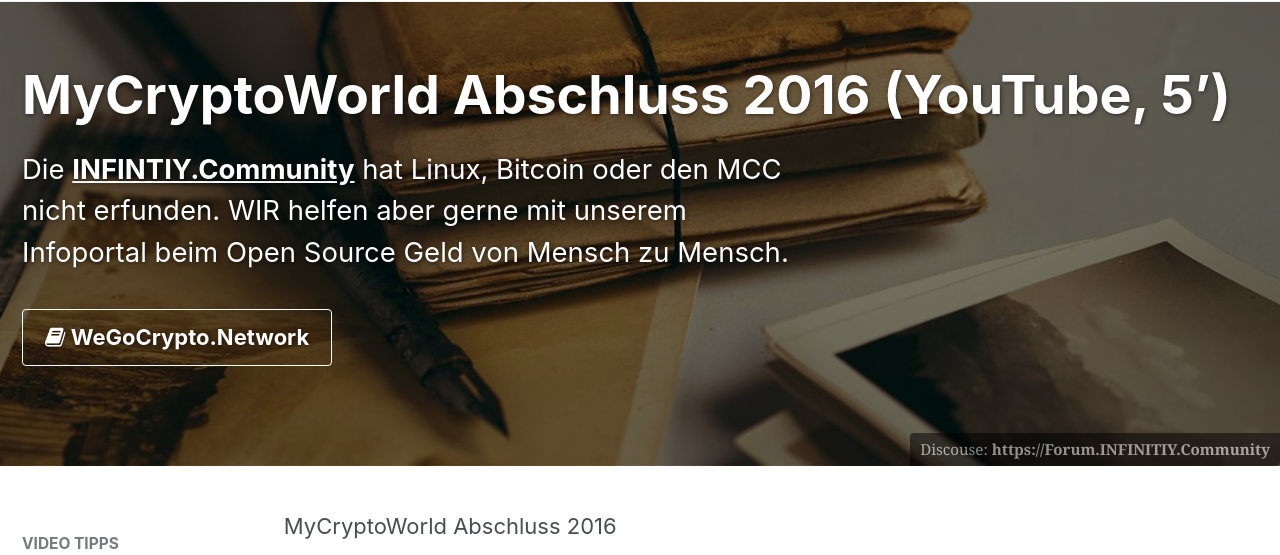
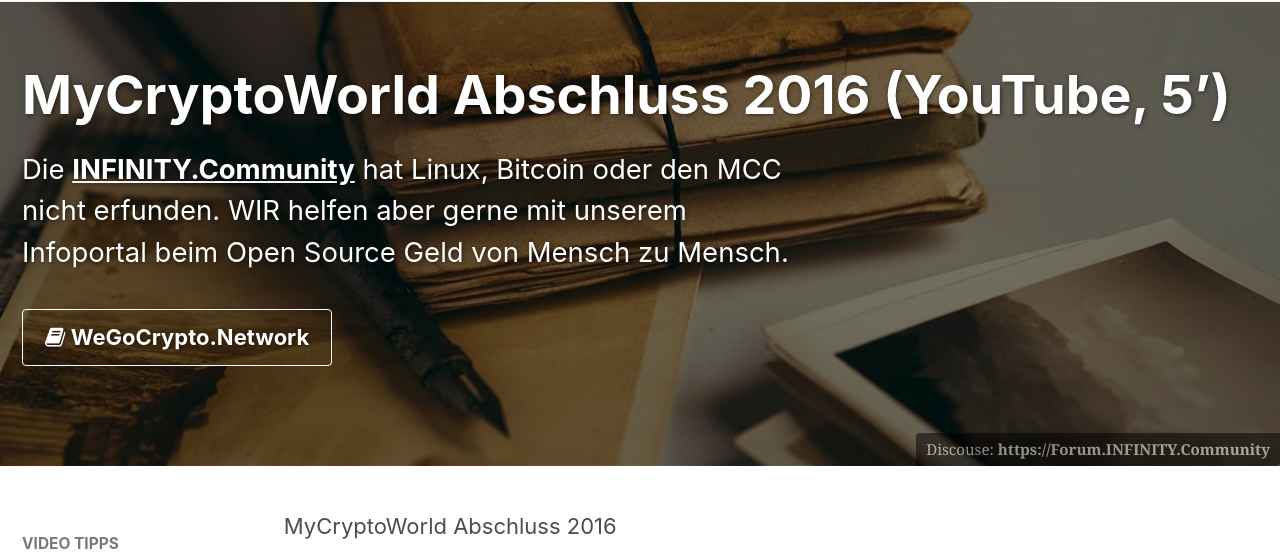
Before and after one commit to infinity-economics/WhitePaper, a Jekyll site: the page built from _posts/2017-01-10-MyCryptoWorld-Blockchain-youtube.md, in a window 1280 px wide and 900 px high. Shown: the part 98-653 px from the top of the window. Built offline with Jekyll 4.4.1, drawn with Linux system fonts in a browser that asks for light colours.

Commit message:
Update 2017-01-10-MyCryptoWorld-Blockchain-youtube.md

```diff
--- a/_posts/2017-01-10-MyCryptoWorld-Blockchain-youtube.md
+++ b/_posts/2017-01-10-MyCryptoWorld-Blockchain-youtube.md
@@ -1,12 +1,12 @@
 ---
 title: "MyCryptoWorld Abschluss 2016 (YouTube, 5')"
-excerpt: "Die <b><a href='https://INFINITY.Community'>INFINTIY.Community</a></b> hat Linux, Bitcoin oder den MCC nicht erfunden.
+excerpt: "Die <b><a href='https://INFINITY.Community'>INFINITY.Community</a></b> hat Linux, Bitcoin oder den MCC nicht erfunden.
 WIR helfen aber gerne mit unserem Infoportal beim Open Source Geld von Mensch zu Mensch."
 header:
   overlay_image: /assets/images/unsplash-image-3.jpg
 # overlay_color: "#57be8b"   #overlay_color: "#5e616c"
   overlay_filter: 0.5 # same as adding an opacity of 0.5 to a black background
-  caption: "Discouse: [**https://Forum.INFINITIY.Community**](https://Forum.INFINITIY.Community){:target='_blank'}"
+  caption: "Discouse: [**https://Forum.INFINITY.Community**](https://Forum.INFINITY.Community){:target='_blank'}"
   cta_label: "<i class='fa fa-book'></i> WeGoCrypto.Network"
   cta_url: "http://WeGoCrypto.network"
 modified:  2017-01-231T10:13:32-04:00
```
